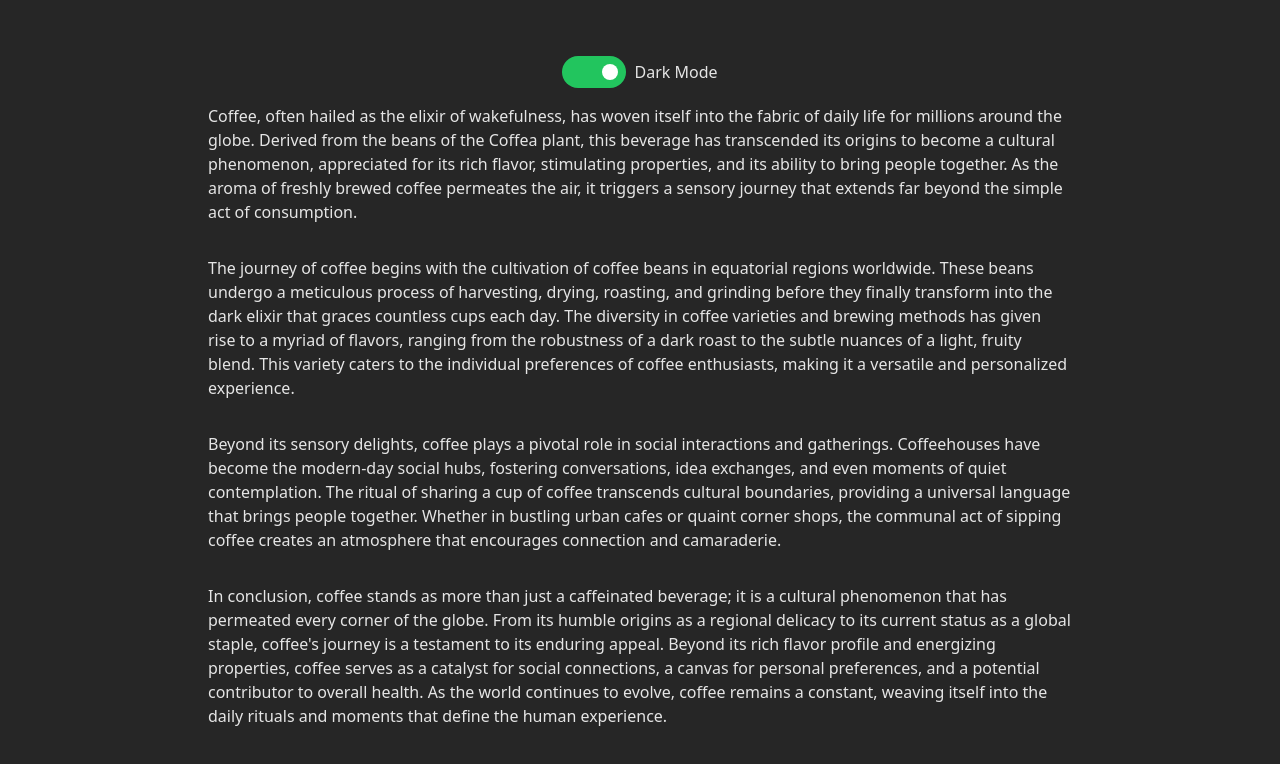
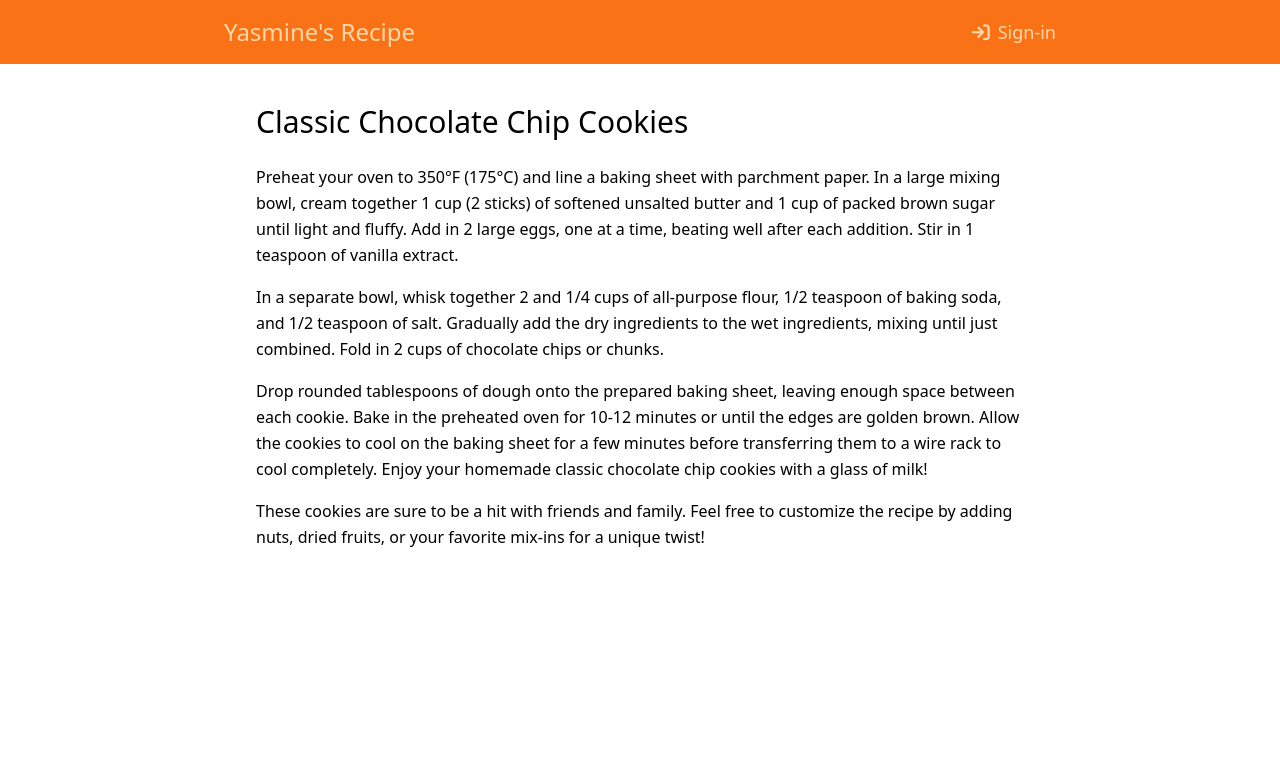
Before and after one commit to YElnadi/styling-tailwind, a React (Create React App) app: page / in a window 1280 px wide. Shown: the top 764 px of the page. Built offline with nearby package versions, Linux system fonts and the light colour scheme.

Commit message:
cookie recipe phase 1

```diff
--- a/src/App.js
+++ b/src/App.js
@@ -16,6 +16,7 @@ import DogCard from "./ImageCarousel/DogCard";
 import NavButtons from "./ImageCarousel/NavButtons";
 import { useState } from "react";
 import Paragraph from "./DarkMode/Paragraph";
+import CookieRecipe from "./CookiesRecipe/CookieRecipe";
 
 const quote1 = {
   text: "One of my most productive days was throwing away 1000 lines of code.",
@@ -81,7 +82,23 @@ function App() {
     // </div>
 
     // responsive design
-    <div><Paragraph/></div>
+    // <div><Paragraph/></div>
+
+    //Cookies recipes
+    <>
+      <div className="bg-orange-500 flex justify-center ">
+        <div className="flex w-full max-w-4xl justify-between items-center px-8 py-4 text-orange-200">
+          <div className="text-2xl">Yasmine's Recipe</div>
+          <button className="text-lg">
+            <i className="fa-solid fa-arrow-right-to-bracket mr-2 "></i>
+            Sign-in
+          </button>
+        </div>
+      </div>
+      <div>
+        <CookieRecipe />
+      </div>
+    </>
 
     // <div className="flex flex-col items-center ">
     //   <QuoteBox1 quote={quote1} />
--- /dev/null
+++ b/src/CookiesRecipe/CookieRecipe.js
@@ -0,0 +1,39 @@
+import React from "react";
+
+const CookieRecipe = () => {
+  return (
+    <div className="flex flex-col items-center p-4">
+      <div className="w-full max-w-3xl">
+        <h2 className="my-6 text-3xl">Classic Chocolate Chip Cookies</h2>
+        <p className="my-4 leading-relaxed">
+          Preheat your oven to 350°F (175°C) and line a baking sheet with
+          parchment paper. In a large mixing bowl, cream together 1 cup (2
+          sticks) of softened unsalted butter and 1 cup of packed brown sugar
+          until light and fluffy. Add in 2 large eggs, one at a time, beating
+          well after each addition. Stir in 1 teaspoon of vanilla extract.
+        </p>
+        <p className="my-4 leading-relaxed">
+          In a separate bowl, whisk together 2 and 1/4 cups of all-purpose
+          flour, 1/2 teaspoon of baking soda, and 1/2 teaspoon of salt.
+          Gradually add the dry ingredients to the wet ingredients, mixing until
+          just combined. Fold in 2 cups of chocolate chips or chunks.
+        </p>
+        <p className="my-4 leading-relaxed">
+          Drop rounded tablespoons of dough onto the prepared baking sheet,
+          leaving enough space between each cookie. Bake in the preheated oven
+          for 10-12 minutes or until the edges are golden brown. Allow the
+          cookies to cool on the baking sheet for a few minutes before
+          transferring them to a wire rack to cool completely. Enjoy your
+          homemade classic chocolate chip cookies with a glass of milk!
+        </p>
+        <p className="my-4 leading-relaxed">
+          These cookies are sure to be a hit with friends and family. Feel free
+          to customize the recipe by adding nuts, dried fruits, or your favorite
+          mix-ins for a unique twist!
+        </p>
+      </div>
+    </div>
+  );
+};
+
+export default CookieRecipe;
```
